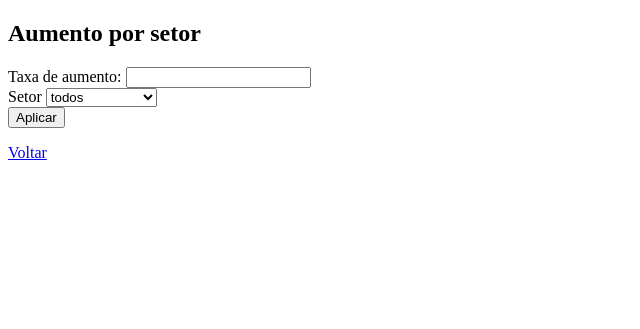
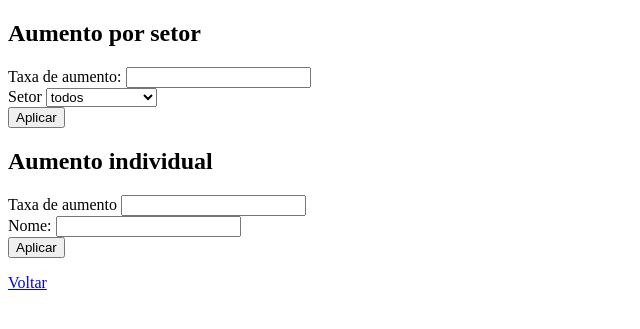
Before and after one commit to ASJoaoVictor/WEB-I---Atividade-Avaliativa-1---Gest-o-de-Funcion-rios, a Flask app: page /salario/aumento/setor in a window 1280 px wide. Shown: the top 329 px of the page, without its empty margins (0-640 px from the left). Run offline with Flask 3, Linux system fonts and the light colour scheme.

Commit message:
função de aumento

```diff
--- a/projeto_inicial/main.py
+++ b/main.py
@@ -223,7 +223,7 @@ def usuarios_estatisticas():
                                                                   quant_servicos_gerais))
 @app.route("/salario/aumento/setor", methods=["GET"])
 def aumento_setor(msg=""):
-    return render_template("aumento_setor.html", msg_setor= msg)
+    return render_template("aumento.html", msg_setor= msg, funcionarios= funcionarios)
 
 @app.route("/salario/aumento/setor", methods=["POST"])
 def aplicar_aumento_setor():
@@ -239,5 +239,19 @@ def aplicar_aumento_setor():
 
     return aumento_setor("Aumento aplicado com sucesso!")
 
+@app.route("/aumento/nome", methods=["POST"])
+def aumento_nome():
+    nome = request.form.get("nome")
+    taxa_aumento = (float(request.form.get("taxa_aumento"))/100)+1
+
+    usuario = buscar_por_nome(nome)
+
+    if not usuario:
+        return render_template("aumento.html", msg_individual= "usuário não encontrado")
+
+    usuario.salario *= taxa_aumento
+
+    return render_template("aumento.html", msg_individual= "Aumento aplicado")
+
 if __name__ == "__main__":
     app.run(debug=True)
--- a/projeto_inicial/templates/aumento_setor.html
+++ /dev/null
@@ -1,28 +0,0 @@
-<!DOCTYPE html>
-<html lang="pt-br>
-<head>
-    <meta charset="UTF-8">
-    <meta name="viewport" content="width=device-width, initial-scale=1.0">
-    <title>Document</title>
-</head>
-<body>
-    <h2>Aumento por setor</h2>
-    <form action="{{url_for('aumento_setor')}}" method="post">
-        <label for="">Taxa de aumento: </label>
-        <input type="text" name="taxa_aumento"><br>
-
-        <label for="">Setor</label>
-        <select name="setor" id="">
-            <option value="todos">todos</option>
-            <option value="gerente">gerente</option>
-            <option value="caixa">caixa</option>
-            <option value="serviços gerais">serviços gerais</option>
-        </select><br>
-
-        <button type="submit">Aplicar</button>
-    </form>
-    <p>{{msg_setor}}</p>
-
-    <a href="{{url_for('get_menu')}}">Voltar</a>
-</body>
-</html>
--- /dev/null
+++ b/templates/aumento.html
@@ -0,0 +1,63 @@
+<!DOCTYPE html>
+<html lang="pt-br>
+<head>
+    <meta charset="UTF-8">
+    <meta name="viewport" content="width=device-width, initial-scale=1.0">
+    <title>Document</title>
+</head>
+<body>
+    <h2>Aumento por setor</h2>
+    <form action="{{url_for('aumento_setor')}}" method="post">
+        <label for="">Taxa de aumento: </label>
+        <input type="text" name="taxa_aumento"><br>
+
+        <label for="">Setor</label>
+        <select name="setor" id="">
+            <option value="todos">todos</option>
+            <option value="gerente">gerente</option>
+            <option value="caixa">caixa</option>
+            <option value="serviços gerais">serviços gerais</option>
+        </select><br>
+
+        <button type="submit">Aplicar</button>
+    </form>
+    <p>{{msg_setor}}</p>
+
+    <h2>Aumento individual</h2>
+
+    <form action="{{url_for('aumento_nome')}}" method="post">
+        <label for="">Taxa de aumento</label>
+        <input type="text" name="taxa_aumento"><br>
+
+        <label for="">Nome:</label>
+        <input type="text" name="nome"><br>
+
+        <button type="submit">Aplicar</button>
+    </form>
+
+<!--     <form action="">
+        <label for="">Taxa de aumento:</label>
+        <input type="text"><br>
+        <table>
+            <tr>
+                <th></th>
+                <th>Nome</th>
+                <th>Cargo</th>
+            </tr>
+            {% for func in funcionarios: %}
+                <tr>
+                    <td><input type="checkbox" name="" id=""></td>
+                    <td><label for="">{{func.nome}}</label></td>
+                    <td><label for="">{{func.cargo}}</label></td>
+                </tr>
+            {%endfor%}
+        </table>
+
+        <button type="submit">Aplicar</button>
+
+    </form> -->
+    <p>{{msg_individual}}</p>
+
+    <a href="{{url_for('get_menu')}}">Voltar</a>
+</body>
+</html>
--- a/projeto_inicial/templates/menu.html
+++ b/templates/menu.html
@@ -11,7 +11,6 @@
 
     <a href="{{url_for('listar_usuarios')}}" >Listar Usuários</a><br>
     <a href="{{url_for('usuarios_estatisticas')}}">Estatísticas</a><br>
-    <a>Aumento individual</a><br>
-    <a href="{{ url_for('aumento_setor') }}">Aumento por setor</a><br>
+    <a href="{{ url_for('aumento_setor') }}">Aumento salarial</a><br>
 </body>
 </html>
```
Also changed, not shown: funcionario.py (renamed from projeto_inicial/funcionario.py), templates/cadastro.html (renamed from projeto_inicial/templates/cadastro.html), templates/editar_usuario.html (renamed from projeto_inicial/templates/editar_usuario.html), templates/listar_usuarios.html (renamed from projeto_inicial/templates/listar_usuarios.html), templates/login.html (renamed from projeto_inicial/templates/login.html), templates/usuarios_estatisticas.html (renamed from projeto_inicial/templates/usuarios_estatisticas.html).
